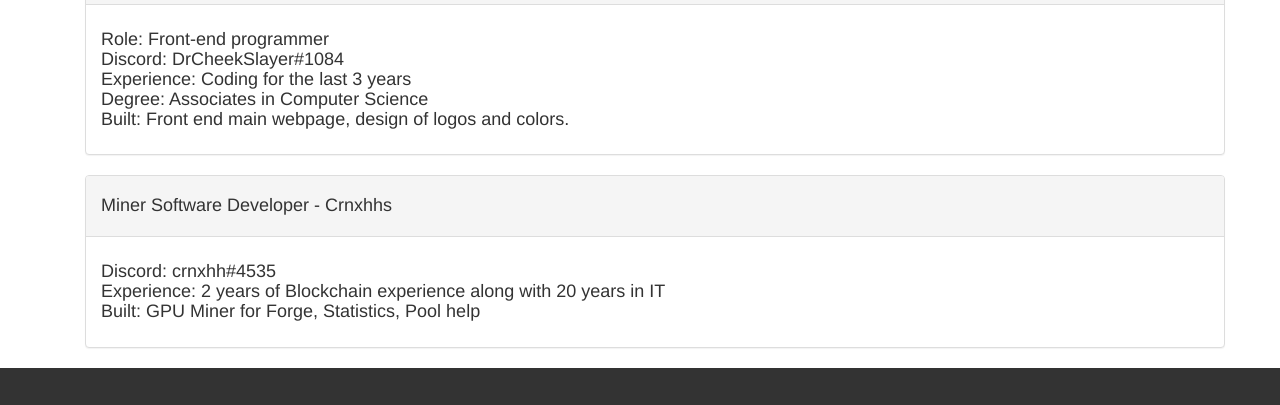
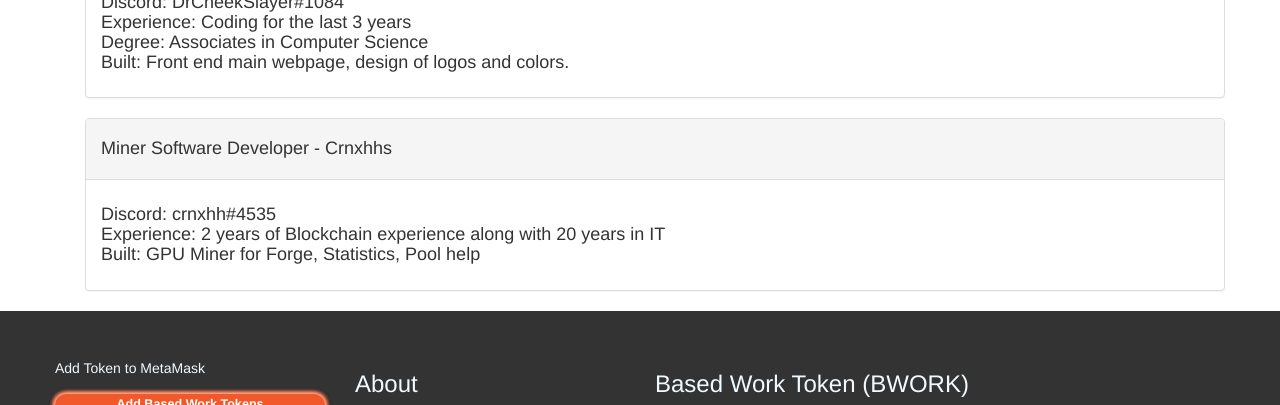
Before and after one commit to BasedWorkToken/testnet.basedworktoken.github.io, a plain HTML site: page team.html in a window 1280 px wide. Shown: the part 991-1396 px from the top of the page. Drawn offline with nearby package versions, Linux system fonts and the light colour scheme; files that its build step writes are made by us from their sources.

Commit message:
Add files via upload

```diff
--- a/css/modern-business.css
+++ b/css/modern-business.css
@@ -482,7 +482,7 @@ background-color:#282d32;
     padding:0px
   }
   .addedstylediv{
-    padding-top: 0%;margin-top: 5%;
+    padding-top: 0%;margin-top: 0%;
   }
   .contractbtn{
     float: right;
```
